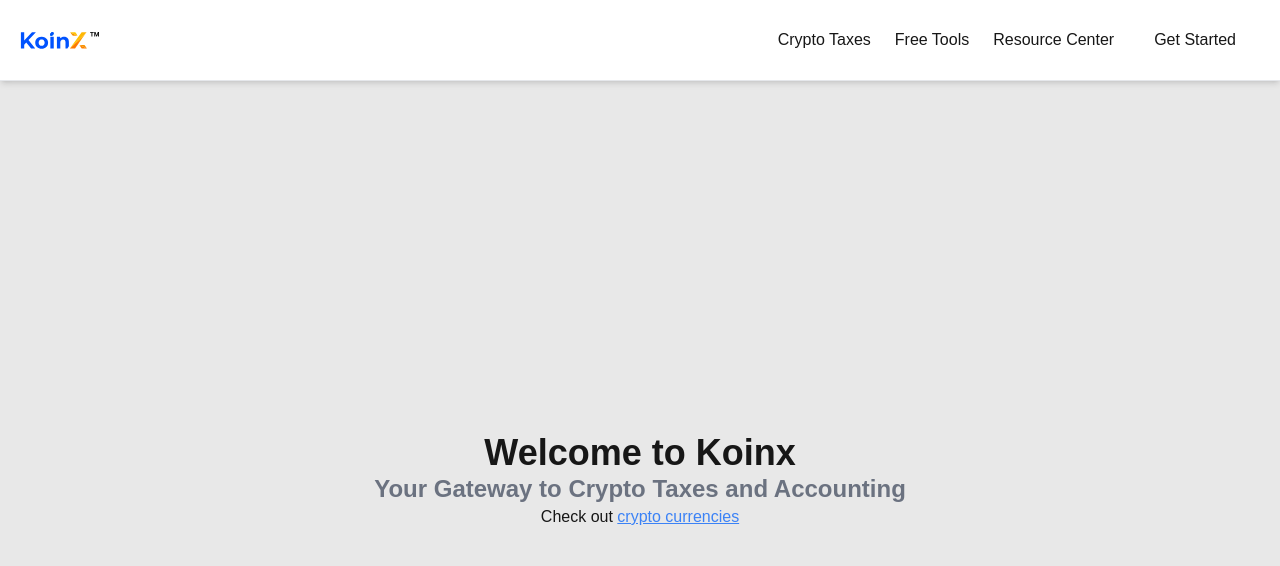
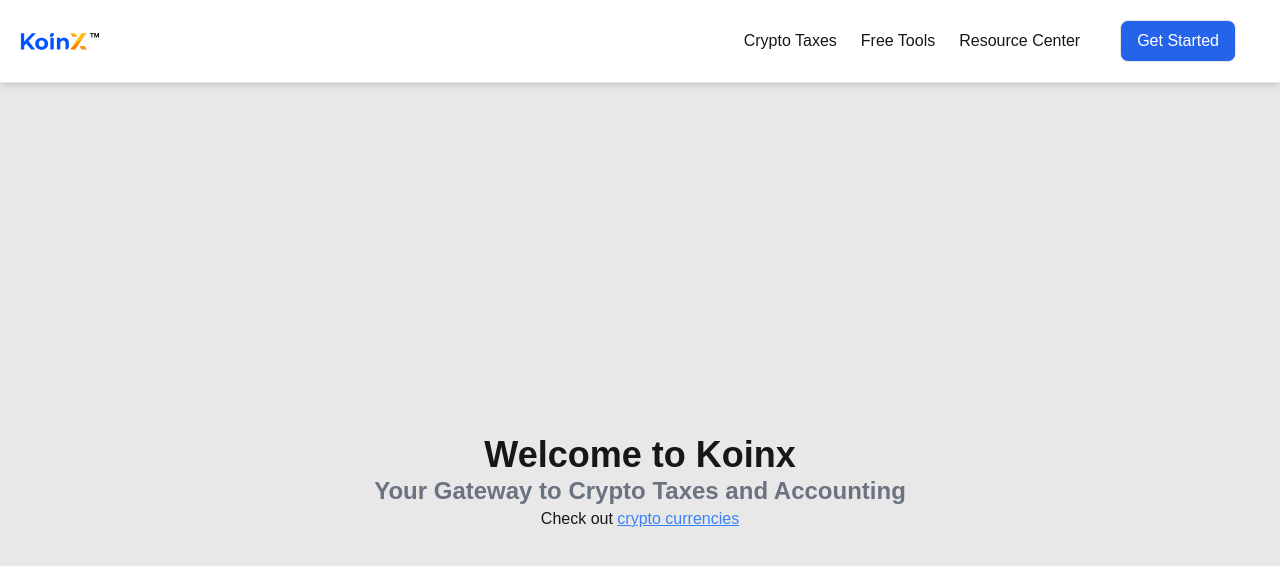
Before and after one commit to JaiSwarup/koinx-frontend, a Next.js app: page / in a window 1280 px wide. Shown: the top 566 px of the page. Built offline with nearby package versions, Linux system fonts and the light colour scheme.

Commit message:
fix navbar get started button

```diff
--- a/app/components/Navbar.tsx
+++ b/app/components/Navbar.tsx
@@ -13,7 +13,7 @@
                 <Link href="#" className="" >Crypto Taxes</Link>
                 <Link href="#" className="" >Free Tools</Link>
                 <Link href="#" className="" >Resource Center</Link>
-                <Link href="#" className="ml-4" >Get Started</Link>
+                <Link href="#" className="ml-4 bg-blue-600 rounded-lg text-white border px-4 py-2" >Get Started</Link>
             </div>
             <div className="flex md:hidden">
                 <BiMenu className="h-6 w-6" />
```
